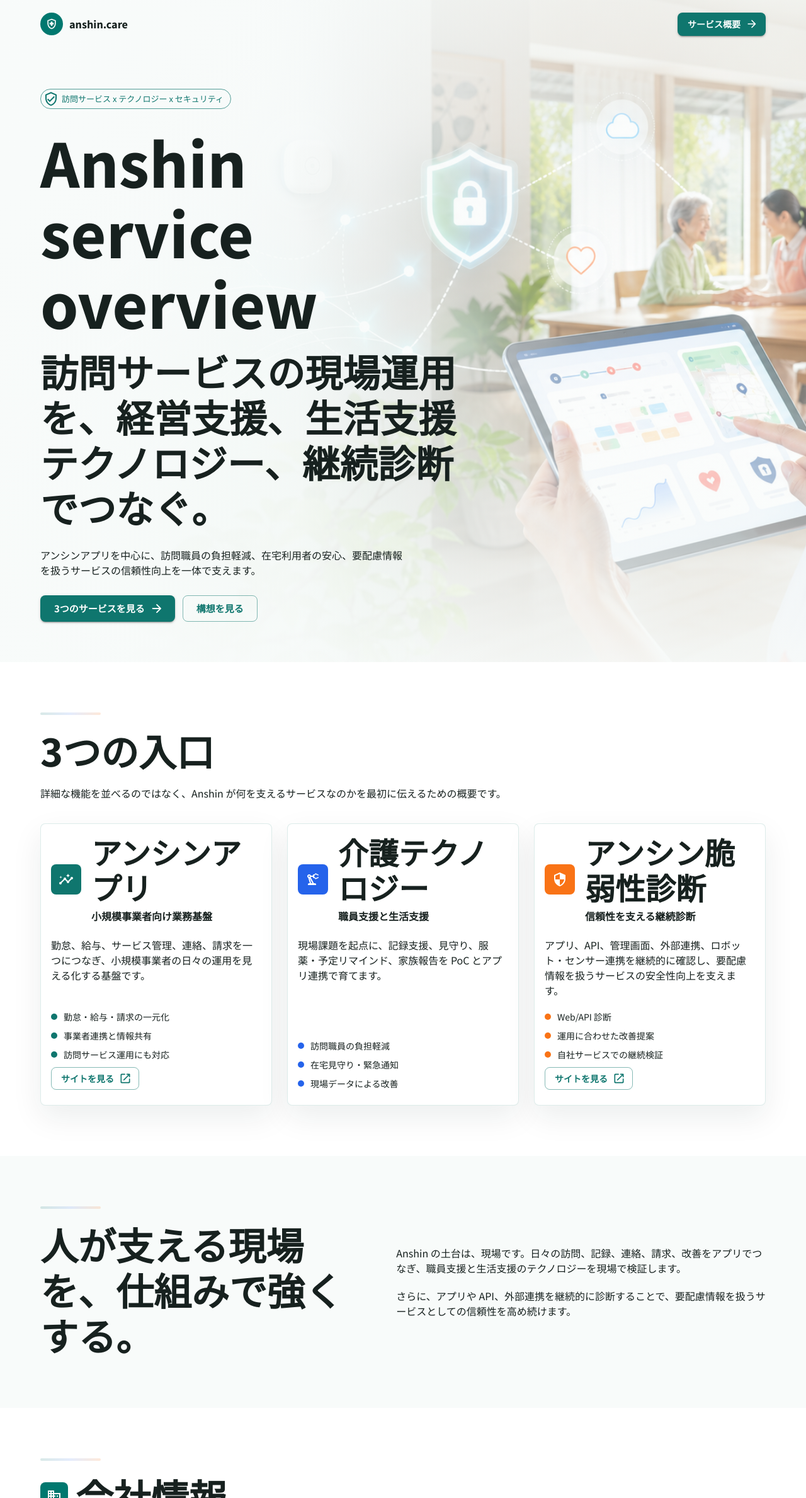
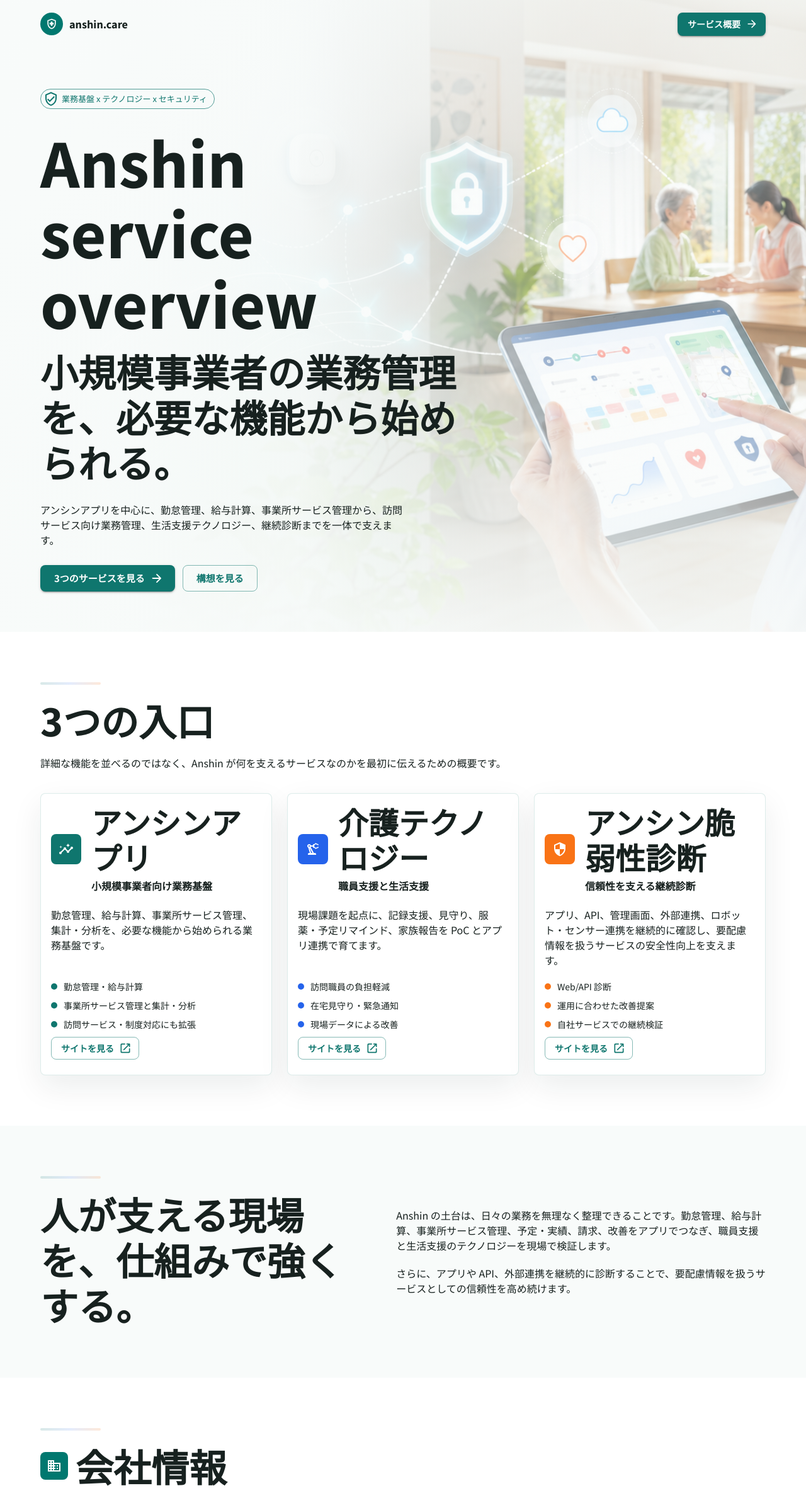
Before and after one commit to HirotsuguMatsumoto/anshin.care, a Next.js app: page / in a window 1280 px wide. Shown: the top 2378 px of the page at 63% size. Built offline with nearby package versions, Linux system fonts and the light colour scheme.

Commit message:
Update Anshin service overview

```diff
--- a/src/app/layout.tsx
+++ b/src/app/layout.tsx
@@ -13,7 +13,7 @@ const notoSansJp = Noto_Sans_JP({
 export const metadata: Metadata = {
   title: "anshin.care | Anshin service overview",
   description:
-    "Anshin の訪問サービス経営支援、介護ロボット・介護テクノロジー、脆弱性診断を紹介するサービス概要サイトです。"
+    "Anshin の小規模事業者向け業務基盤、介護ロボット・介護テクノロジー、脆弱性診断を紹介するサービス概要サイトです。"
 };
 
 export default function RootLayout({
--- a/src/app/page.tsx
+++ b/src/app/page.tsx
@@ -37,8 +37,8 @@ const services: Service[] = [
     icon: InsightsOutlinedIcon,
     tone: "#0f766e",
     description:
-      "勤怠、給与、サービス管理、連絡、請求を一つにつなぎ、小規模事業者の日々の運用を見える化する基盤です。",
-    points: ["勤怠・給与・請求の一元化", "事業者連携と情報共有", "訪問サービス運用にも対応"],
+      "勤怠管理、給与計算、事業所サービス管理、集計・分析を、必要な機能から始められる業務基盤です。",
+    points: ["勤怠管理・給与計算", "事業所サービス管理と集計・分析", "訪問サービス・制度対応にも拡張"],
     href: "https://ads.anshin.care/"
   },
   {
@@ -48,7 +48,8 @@ const services: Service[] = [
     tone: "#2563eb",
     description:
       "現場課題を起点に、記録支援、見守り、服薬・予定リマインド、家族報告を PoC とアプリ連携で育てます。",
-    points: ["訪問職員の負担軽減", "在宅見守り・緊急通知", "現場データによる改善"]
+    points: ["訪問職員の負担軽減", "在宅見守り・緊急通知", "現場データによる改善"],
+    href: "https://robo.ads.anshin.care/"
   },
   {
     title: "アンシン脆弱性診断",
@@ -131,7 +132,7 @@ export default function Home() {
               <Stack direction="row" spacing={1} sx={{ flexWrap: "wrap" }}>
                 <Chip
                   icon={<VerifiedUserOutlinedIcon />}
-                  label="訪問サービス x テクノロジー x セキュリティ"
+                  label="業務基盤 x テクノロジー x セキュリティ"
                   color="primary"
                   variant="outlined"
                 />
@@ -149,7 +150,7 @@ export default function Home() {
                   className="text-[clamp(1.18rem,2.7vw,2rem)] leading-[1.45]"
                   color="text.secondary"
                 >
-                  訪問サービスの現場運用を、経営支援、生活支援テクノロジー、継続診断でつなぐ。
+                  小規模事業者の業務管理を、必要な機能から始められる。
                 </Typography>
               </Stack>
               <Typography
@@ -157,7 +158,7 @@ export default function Home() {
                 className="max-w-xl text-base leading-8 md:text-lg"
                 color="text.secondary"
               >
-                アンシンアプリを中心に、訪問職員の負担軽減、在宅利用者の安心、要配慮情報を扱うサービスの信頼性向上を一体で支えます。
+                アンシンアプリを中心に、勤怠管理、給与計算、事業所サービス管理から、訪問サービス向け業務管理、生活支援テクノロジー、継続診断までを一体で支えます。
               </Typography>
               <Stack direction={{ xs: "column", sm: "row" }} spacing={1.5}>
                 <Button
@@ -263,7 +264,7 @@ export default function Home() {
             </Stack>
             <Stack spacing={2.5}>
               <Typography variant="body1" color="text.secondary" className="text-base leading-8 md:text-lg">
-                Anshin の土台は、現場です。日々の訪問、記録、連絡、請求、改善をアプリでつなぎ、職員支援と生活支援のテクノロジーを現場で検証します。
+                Anshin の土台は、日々の業務を無理なく整理できることです。勤怠管理、給与計算、事業所サービス管理、予定・実績、請求、改善をアプリでつなぎ、職員支援と生活支援のテクノロジーを現場で検証します。
               </Typography>
               <Typography variant="body1" color="text.secondary" className="text-base leading-8 md:text-lg">
                 さらに、アプリや API、外部連携を継続的に診断することで、要配慮情報を扱うサービスとしての信頼性を高め続けます。
```
Also changed, not shown: 1 other file (tests, documents, lock files or other folders).
